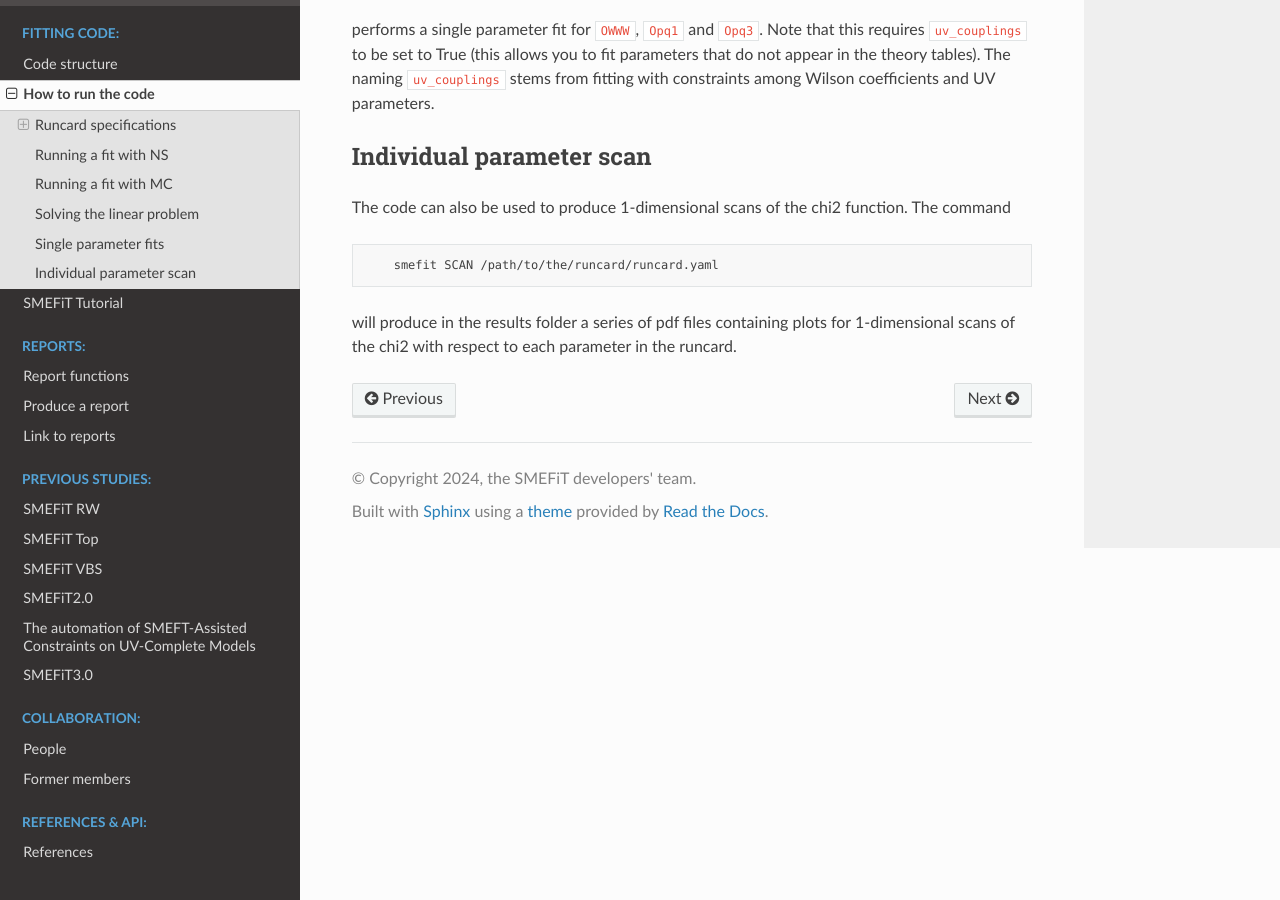
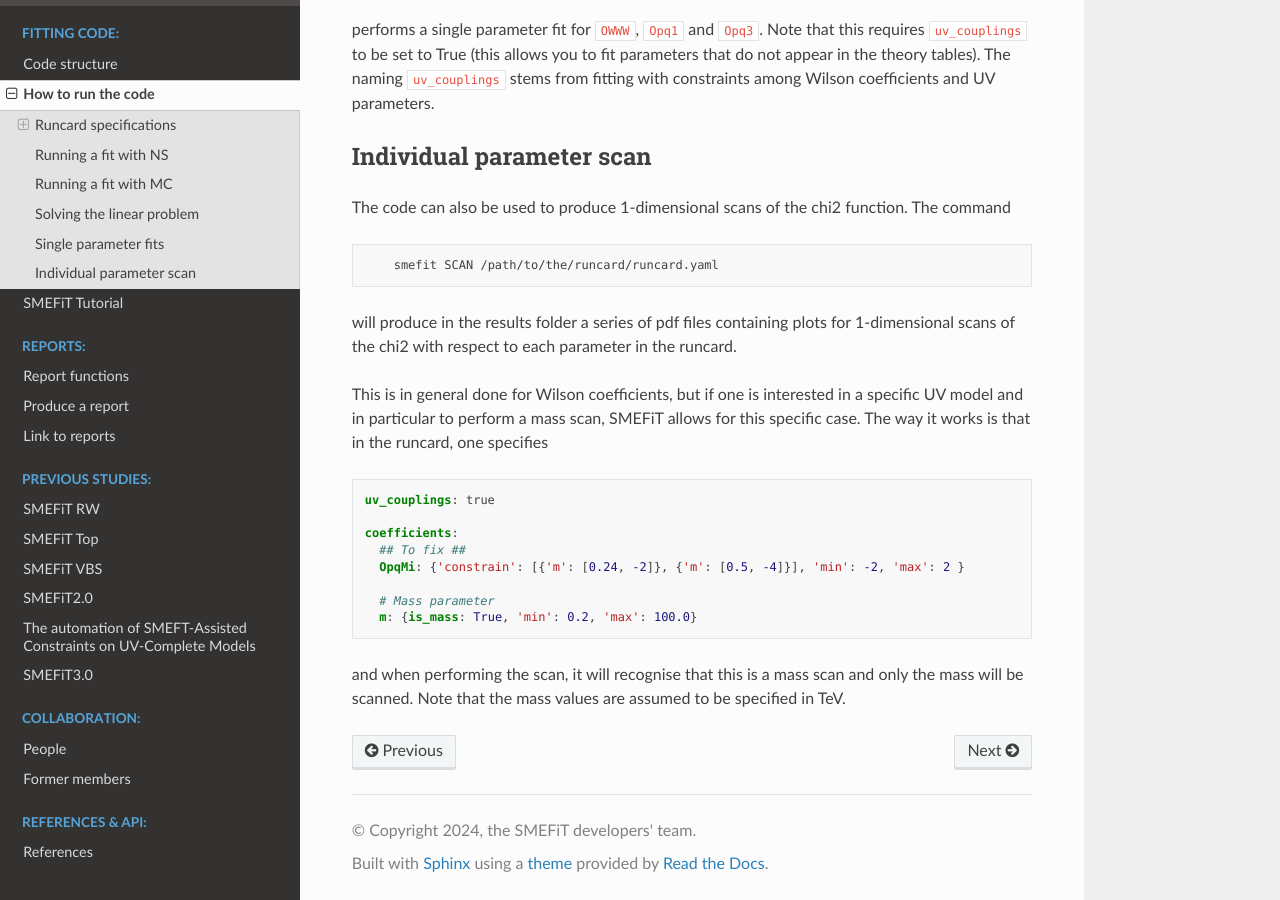
Before and after one commit to LHCfitNikhef/smefit_release, a Sphinx documentation site: the page built from docs/source/fitting_code/running.md, in a window 1280 px wide and 900 px high, scrolled down 6478 px. Built offline with Sphinx 7.4.7 and the Read the Docs theme 3.1.0, drawn with Linux system fonts in a browser that asks for light colours; pages that are not in the unit, such as notebooks, are missing from menus.

Commit message:
Added docs

````diff
--- a/docs/source/fitting_code/running.md
+++ b/docs/source/fitting_code/running.md
@@ -322,3 +322,18 @@ The command
 ```
 will produce in the results folder a series of pdf files containing plots for
 1-dimensional scans of the chi2 with respect to each parameter in the runcard.
+
+This is in general done for Wilson coefficients, but if one is interested in a specific UV model and in particular to perform a mass scan, SMEFiT allows for this specific case.
+The way it works is that in the runcard, one specifies
+
+```yaml
+uv_couplings: true
+
+coefficients:
+  ## To fix ##
+  OpqMi: {'constrain': [{'m': [0.24, -2]}, {'m': [0.5, -4]}], 'min': -2, 'max': 2 }
+
+  # Mass parameter
+  m: {is_mass: True, 'min': 0.2, 'max': 100.0}
+```
+and when performing the scan, it will recognise that this is a mass scan and only the mass will be scanned. Note that the mass values are assumed to be specified in TeV.
````
Also changed, not shown: 1 other file.
